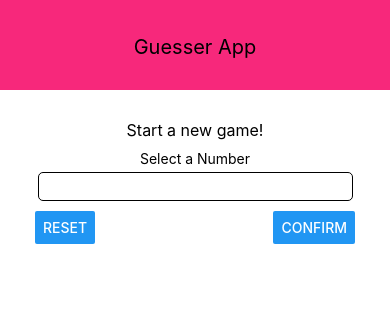
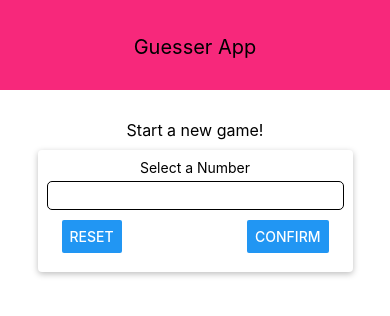
Before and after one commit to yusuf-ishaku/guessing-mobile-app, a React Native app: screen / in a window 390 px wide. Shown: the top 316 px of the page. Built offline with nearby package versions, Linux system fonts and the light colour scheme.

Commit message:
Note shadow styles

```diff
--- a/screens/StartGameScreen.jsx
+++ b/screens/StartGameScreen.jsx
@@ -9,11 +9,12 @@ export const StartGameScreen = () =>{
                 <View style= { styles.mini}>
                     <Text>Select a Number</Text>
                     <TextInput style= {styles.textInput}></TextInput>
+                    <View style = {styles.buttons}>
+                        <Button title="Reset" onPress={() =>{}}></Button>
+                        <Button  title="Confirm" onPress={() =>{}}></Button>
+                    </View>
                 </View>
-                <View style = {styles.buttons}>
-                    <Button title="Reset" onPress={() =>{}}></Button>
-                    <Button  title="Confirm" onPress={() =>{}}></Button>
-                </View>
+
             </View>
         </>
     )
@@ -30,8 +31,18 @@ const styles = StyleSheet.create({
     },
     mini: {
         width: '90%',
-        borderRadius: 1,
-        alignItems: 'center'
+        borderRadius: 4,
+        padding: 9,
+        alignItems: 'center',
+        shadowColor: 'black',
+        shadowOffset: {
+            width: 0,
+            height: 2
+        },
+        shadowRadius: 6,
+        shadowOpacity: .26,
+        backgroundColor: 'white',
+        elevation: 8
     },
     textInput:{
         width: '100%',
```
